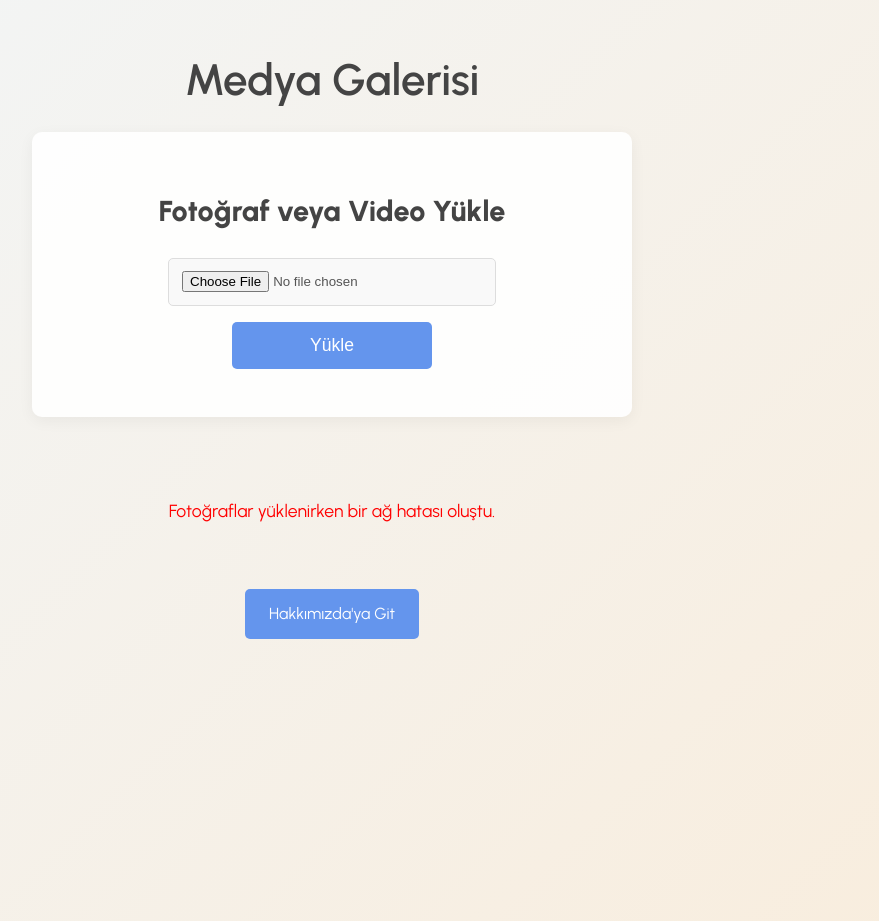
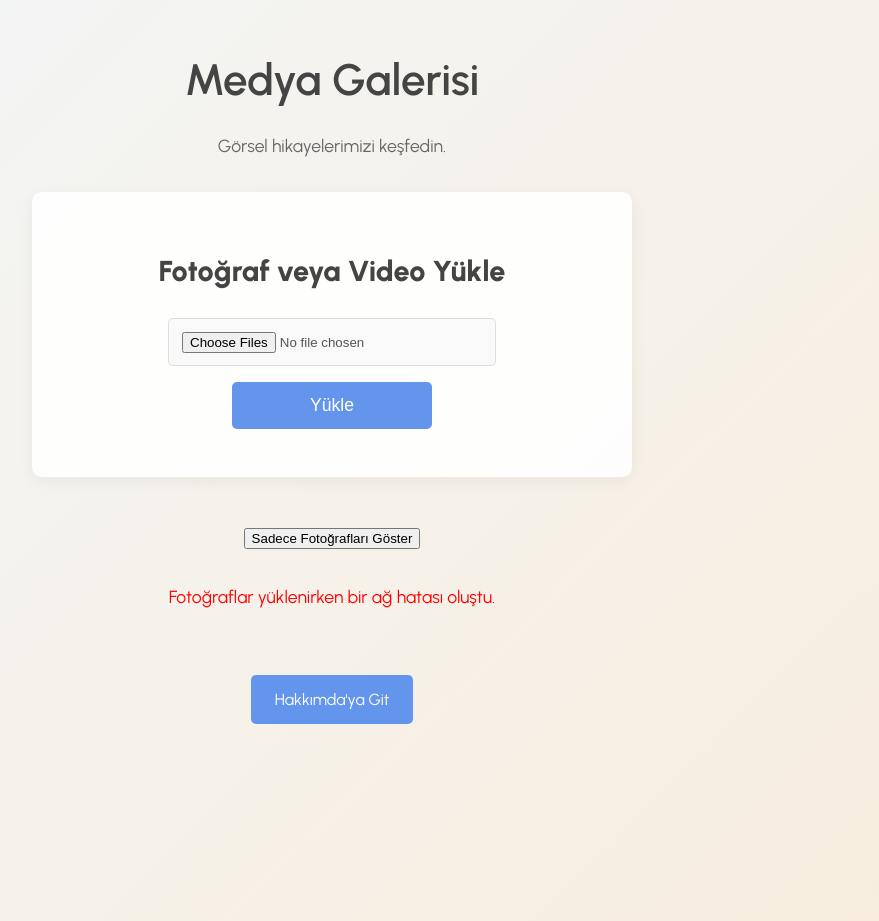
Before and after one commit to kaantoktas/Amistad, a website: page index.html in a window 1280 px wide. Shown: the part 680-1601 px from the top of the page, without its empty margins (308-1187 px from the left). Drawn offline with Linux system fonts and the light colour scheme; no server answers.

Commit message:
Update index.html

```diff
--- a/index.html
+++ b/index.html
@@ -31,17 +31,19 @@
 
     <section id="gallery" class="content-section">
       <h1>Medya Galerisi</h1>
+      <p>Görsel hikayelerimizi keşfedin.</p>
 
-
-      <!-- Fotoğraf Yükleme Alanı Başlangıcı - Buraya taşındı -->
-      <div class="upload-section">
+      <!-- Fotoğraf Yükleme Alanı Başlangıcı -->
+      <div id="uploadSection" class="upload-section">
         <h2>Fotoğraf veya Video Yükle</h2>
         <form id="uploadForm" class="upload-form">
+          <!-- 'multiple' özelliği buraya eklendi -->
           <input
             type="file"
             id="photoInput"
             name="photo"
             accept="image/*"
+            multiple
             required
           />
           <button type="submit" id="uploadButton">Yükle</button>
@@ -57,11 +59,16 @@
       </div>
       <!-- Fotoğraf Yükleme Alanı Sonu -->
 
+      <!-- Yeni düğmeler buraya eklendi -->
+      <div class="gallery-controls">
+        <button id="showPhotosOnlyButton" class="control-button">Sadece Fotoğrafları Göster</button>
+        <button id="showUploadFormButton" class="control-button" style="display: none;">Yükleme Formunu Göster</button>
+      </div>
+
       <div id="galleryGrid" class="gallery-grid">
         <!-- Görseller buraya dinamik olarak yüklenecek -->
-        <!-- Mevcut placeholder görselleri kaldırıldı, çünkü artık dinamik yüklenecekler -->
       </div>
-      <a href="#about">Hakkımızda'ya Git</a>
+      <a href="#about">Hakkımda'ya Git</a>
     </section>
 
     <section id="about" class="content-section">
@@ -81,7 +88,6 @@
 
     <footer>&copy; 2025 Amistad. Tüm hakları saklıdır.</footer>
 
-    <!-- Tüm JavaScript işlevselliği artık script.js içinde olacak -->
     <script src="script.js"></script>
   </body>
 </html>
```
